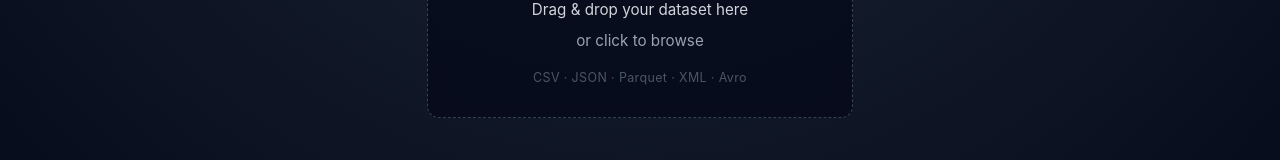
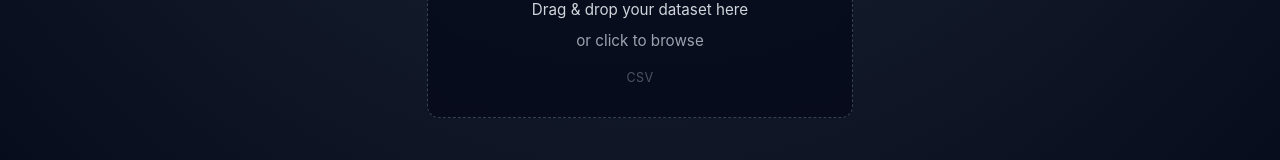
Before and after one commit to jameswang375/Agentic-AI-Data-Science, a React (Create React App) app in the folder react-app/: page / in a window 1280 px wide. Shown: the part 437-597 px from the top of the page. Built offline with nearby package versions, Linux system fonts and the light colour scheme.

Commit message:
Changed to accept CSV only. Have not implemented other data formats yet.

```diff
--- a/react-app/src/App.js
+++ b/react-app/src/App.js
@@ -174,7 +174,7 @@ function EmptyState({ file, onFileSelect, onSubmit }) {
         <input
           ref={inputRef}
           type="file"
-          accept=".csv,.json,.parquet,.xml,.avro"
+          accept=".csv"
           style={{ display: "none" }}
           onChange={(e) => onFileSelect(e.target.files[0])}
         />
@@ -207,7 +207,7 @@ function EmptyState({ file, onFileSelect, onSubmit }) {
           </>
         )}
 
-        <p className="file-hint">CSV · JSON · Parquet · XML · Avro</p>
+        <p className="file-hint">CSV</p>
       </div>
     </div>
   );
```
Also changed, not shown: 2 other files (tests, documents, lock files or other folders).
